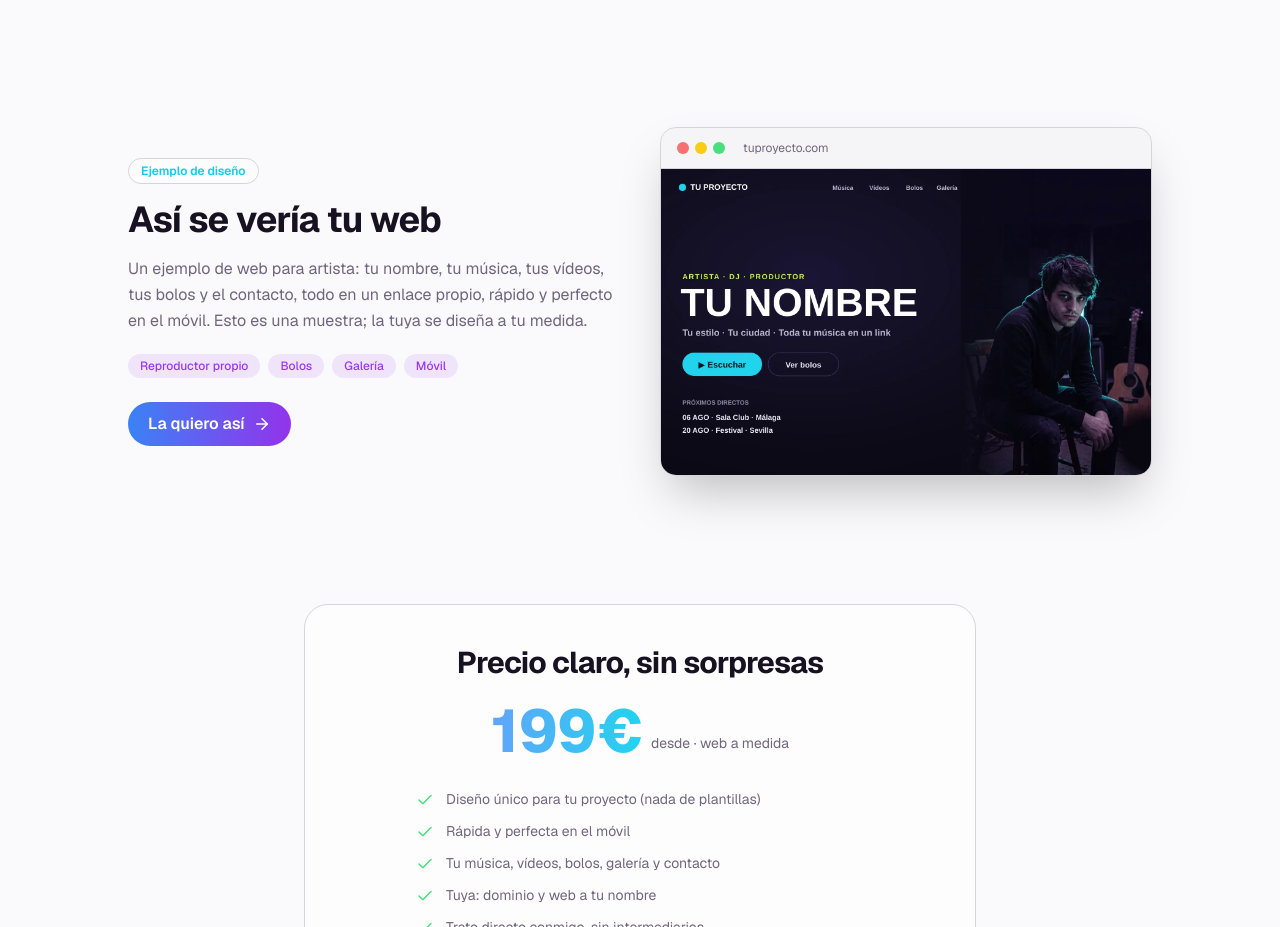
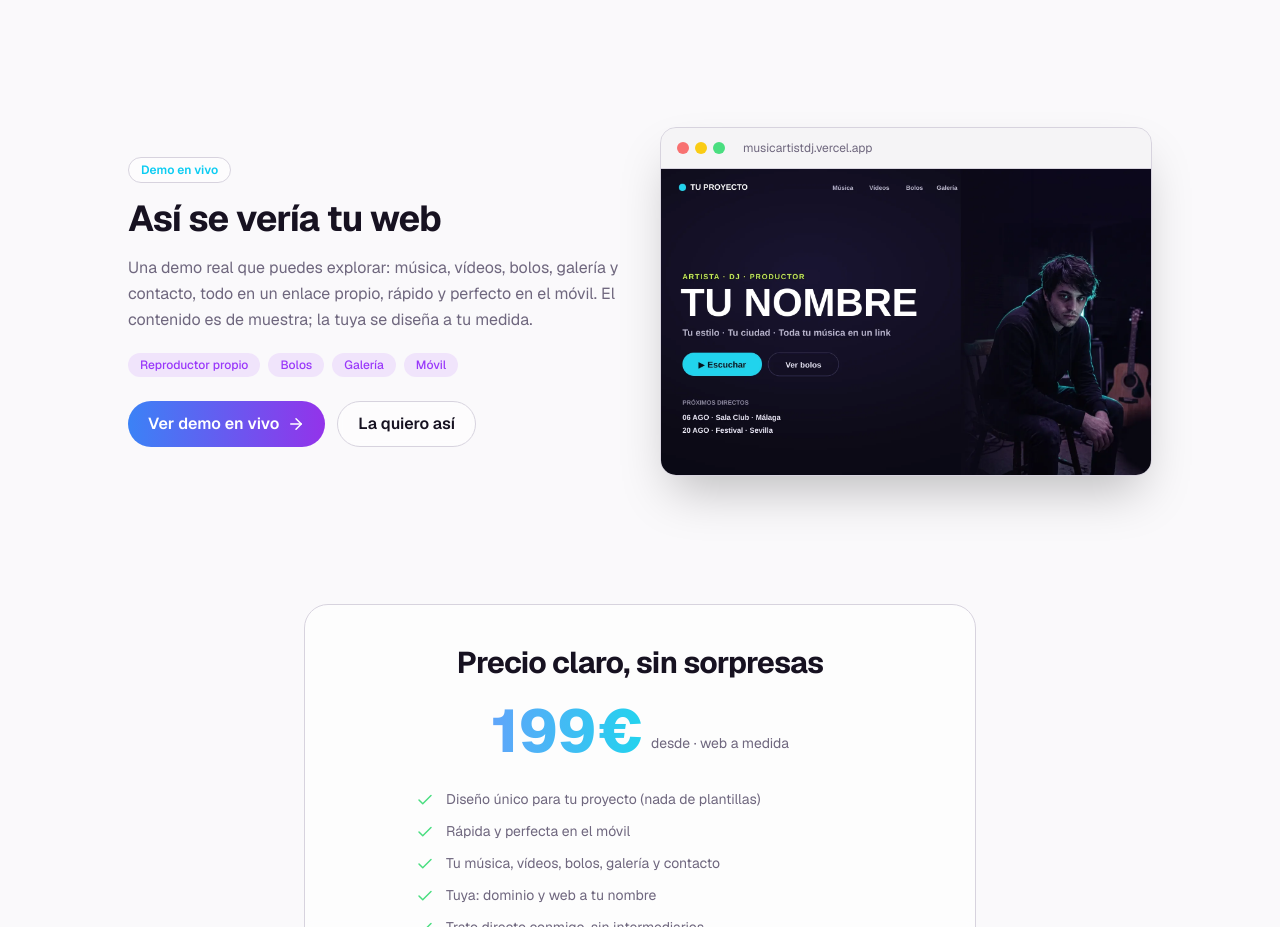
Before and after one commit to CallejaJ/portfolio, a Next.js app: page /musicos in a window 1280 px wide. Shown: the part 3032-3959 px from the top of the page. Built offline with nearby package versions, Linux system fonts and the light colour scheme.

Commit message:
feat: add live demo link to musician landing page

```diff
--- a/components/musicos-page.tsx
+++ b/components/musicos-page.tsx
@@ -28,6 +28,8 @@ import { FaroBackground } from "@/components/animated-backgrounds";
 import { ThemeToggle } from "@/components/theme-toggle";
 import { WhatsAppIcon } from "@/components/whatsapp-button";
 import { getWhatsAppLink } from "@/lib/site-config";
+
+const DEMO_URL = "https://musicartistdj.vercel.app";
 
 const copy = {
   es: {
@@ -77,10 +79,11 @@ const copy = {
       ],
     },
     example: {
-      badge: "Ejemplo de diseño",
+      badge: "Demo en vivo",
       title: "Así se vería tu web",
-      desc: "Un ejemplo de web para artista: tu nombre, tu música, tus vídeos, tus bolos y el contacto, todo en un enlace propio, rápido y perfecto en el móvil. Esto es una muestra; la tuya se diseña a tu medida.",
+      desc: "Una demo real que puedes explorar: música, vídeos, bolos, galería y contacto, todo en un enlace propio, rápido y perfecto en el móvil. El contenido es de muestra; la tuya se diseña a tu medida.",
       cta: "La quiero así",
+      demo: "Ver demo en vivo",
       tags: ["Reproductor propio", "Bolos", "Galería", "Móvil"],
     },
     pricing: {
@@ -146,10 +149,11 @@ const copy = {
       ],
     },
     example: {
-      badge: "Design example",
+      badge: "Live demo",
       title: "This is how your site would look",
-      desc: "An example artist site: your name, your music, your videos, your gigs and contact — all in one link, fast and perfect on mobile. This is a sample; yours is built around you.",
+      desc: "A real demo you can explore: music, videos, gigs, gallery and contact — all in one link, fast and perfect on mobile. The content is sample; yours is built around you.",
       cta: "I want one like this",
+      demo: "See live demo",
       tags: ["Custom player", "Gigs", "Gallery", "Mobile-ready"],
     },
     pricing: {
@@ -374,35 +378,50 @@ export default function MusicosPage() {
                 </span>
               ))}
             </div>
+            <div className="mt-6 flex flex-col sm:flex-row gap-3">
+              <a
+                href={DEMO_URL}
+                target="_blank"
+                rel="noopener noreferrer"
+                className="inline-flex items-center gap-2 px-5 py-2.5 rounded-full bg-gradient-to-r from-blue-500 to-purple-600 text-white font-semibold transition-all hover:scale-105"
+              >
+                {t.example.demo}
+                <ArrowRight size={18} />
+              </a>
               <a
                 href={wa}
                 target="_blank"
                 rel="noopener noreferrer"
-              className="mt-6 inline-flex items-center gap-2 px-5 py-2.5 rounded-full bg-gradient-to-r from-blue-500 to-purple-600 text-white font-semibold transition-all hover:scale-105"
+                className="inline-flex items-center gap-2 px-5 py-2.5 rounded-full border border-border bg-card/50 backdrop-blur-sm font-semibold hover:border-primary transition-all"
               >
                 {t.example.cta}
-              <ArrowRight size={18} />
               </a>
             </div>
+          </div>
 
-          {/* Mockup de plantilla (muestra, sin contenido real) */}
-          <div className="rounded-2xl overflow-hidden border border-border shadow-2xl bg-card">
+          {/* Mockup de la demo (clicable) */}
+          <a
+            href={DEMO_URL}
+            target="_blank"
+            rel="noopener noreferrer"
+            className="block group rounded-2xl overflow-hidden border border-border shadow-2xl bg-card"
+          >
             <div className="flex items-center gap-1.5 px-4 py-3 bg-muted/40 border-b border-border">
               <span className="w-3 h-3 rounded-full bg-red-400" />
               <span className="w-3 h-3 rounded-full bg-yellow-400" />
               <span className="w-3 h-3 rounded-full bg-green-400" />
-              <span className="ml-3 text-xs text-muted-foreground truncate">tuproyecto.com</span>
+              <span className="ml-3 text-xs text-muted-foreground truncate">musicartistdj.vercel.app</span>
             </div>
             <div className="relative aspect-[16/10] overflow-hidden">
               <Image
                 src="/images/music-template.webp"
-                alt="Ejemplo de web para artista musical"
+                alt="Demo de web para artista musical"
                 fill
-                className="object-cover object-top"
+                className="object-cover object-top transition-transform duration-500 group-hover:scale-105"
                 sizes="(max-width: 1024px) 100vw, 50vw"
               />
             </div>
-          </div>
+          </a>
         </div>
       </section>
 
```
Lines whose indentation alone changed are shown as unchanged.
